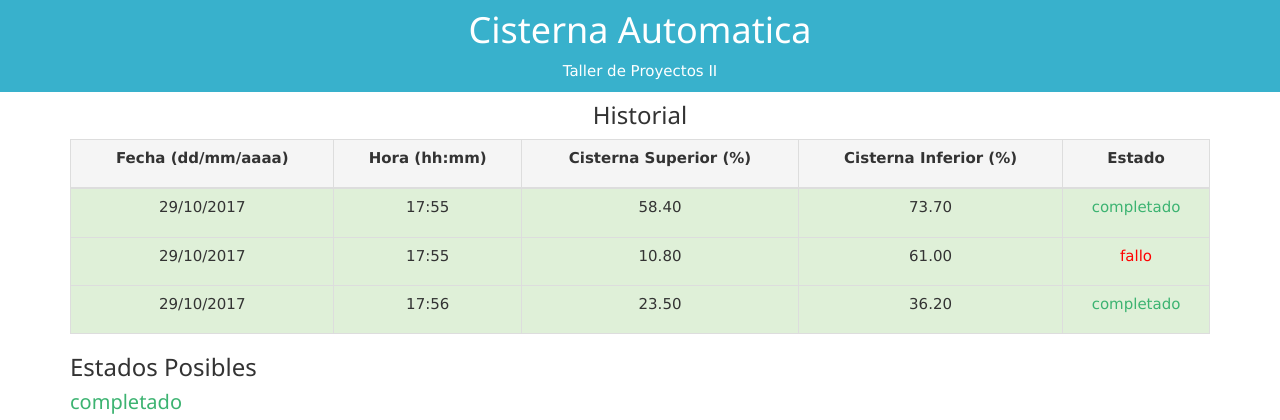
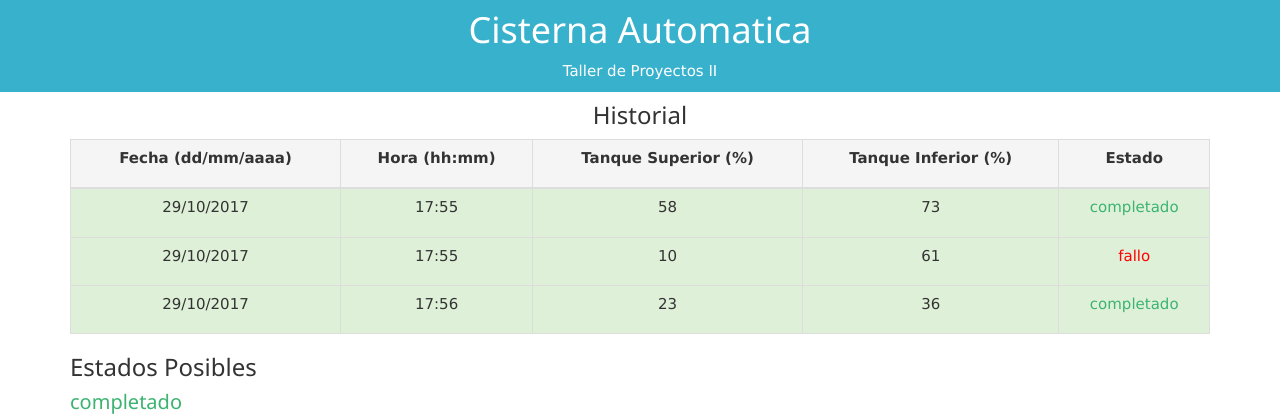
Before and after one commit to NicoPalazzesi/Cisterna-Autom-tica, a Flask app: page /history in a window 1280 px wide. Shown: the top 420 px of the page. Run offline with Flask 2, Linux system fonts and the light colour scheme; some libraries are stand-ins or nearby versions.

Commit message:
cambio porcentaje en tabla (history)

```diff
--- a/app.py
+++ b/app.py
@@ -39,9 +39,9 @@ def history():
 			elif(i==2):
 				hora.append(line[:-1])
 			elif(i==3):
-				tanqueArriba.append(line[:-1])
+				tanqueArriba.append(line[:-4])
 			elif(i==4):
-				tanqueAbajo.append(line[:-1])
+				tanqueAbajo.append(line[:-4])
 			i=i+1
 			if(i==5):
 				i=0
@@ -53,4 +53,4 @@ def pruebas():
 	return render_template('pruebas.html')
 
 if __name__ == '__main__':		#Esta linea controla que se haya corrido el script desde la linea de comandos y no desde otro script
-    app.run(debug=True, host='0.0.0.0', use_reloader=True) #Levanta el servidor
+	app.run(debug=True, host='0.0.0.0', use_reloader=True) #Levanta el servidor
--- a/templates/history.html
+++ b/templates/history.html
@@ -30,8 +30,8 @@
 					<tr class="active">
 						<th><p class="text-center">Fecha (dd/mm/aaaa)</p></th>
 						<th><p class="text-center">Hora (hh:mm)</p></th>
-				        <th><p class="text-center">Cisterna Superior (%)</p></th>
-				        <th><p class="text-center">Cisterna Inferior (%)</p></th>
+						<th><p class="text-center">Tanque Superior (%)</p></th>
+						<th><p class="text-center">Tanque Inferior (%)</p></th>
 						<th><p class="text-center">Estado</p></th>
 					</tr>
 				</thead>
--- a/templates/index.html
+++ b/templates/index.html
@@ -20,10 +20,6 @@
 		<div class="container">
 			<div class="widget-header">
 				<h3><p class="text-center">Estado Actual</p></h3>
-	    			<!--<h3><p class="text-left">Cisterna Superior</p></h3>
-	   				<meter value="70" low="25" high="75" optimum="100" max="100">70 %</meter>
-	   				<h3><p class="text-left">Cisterna Inferior</p></h3>
-	   				<meter value="100" low="25" high="75" optimum="100" max="100">100 %</meter>-->
 			</div>
 		</div>
 			<div class="w3-row-padding", align="center">
```
Lines whose indentation alone changed are shown as unchanged.
